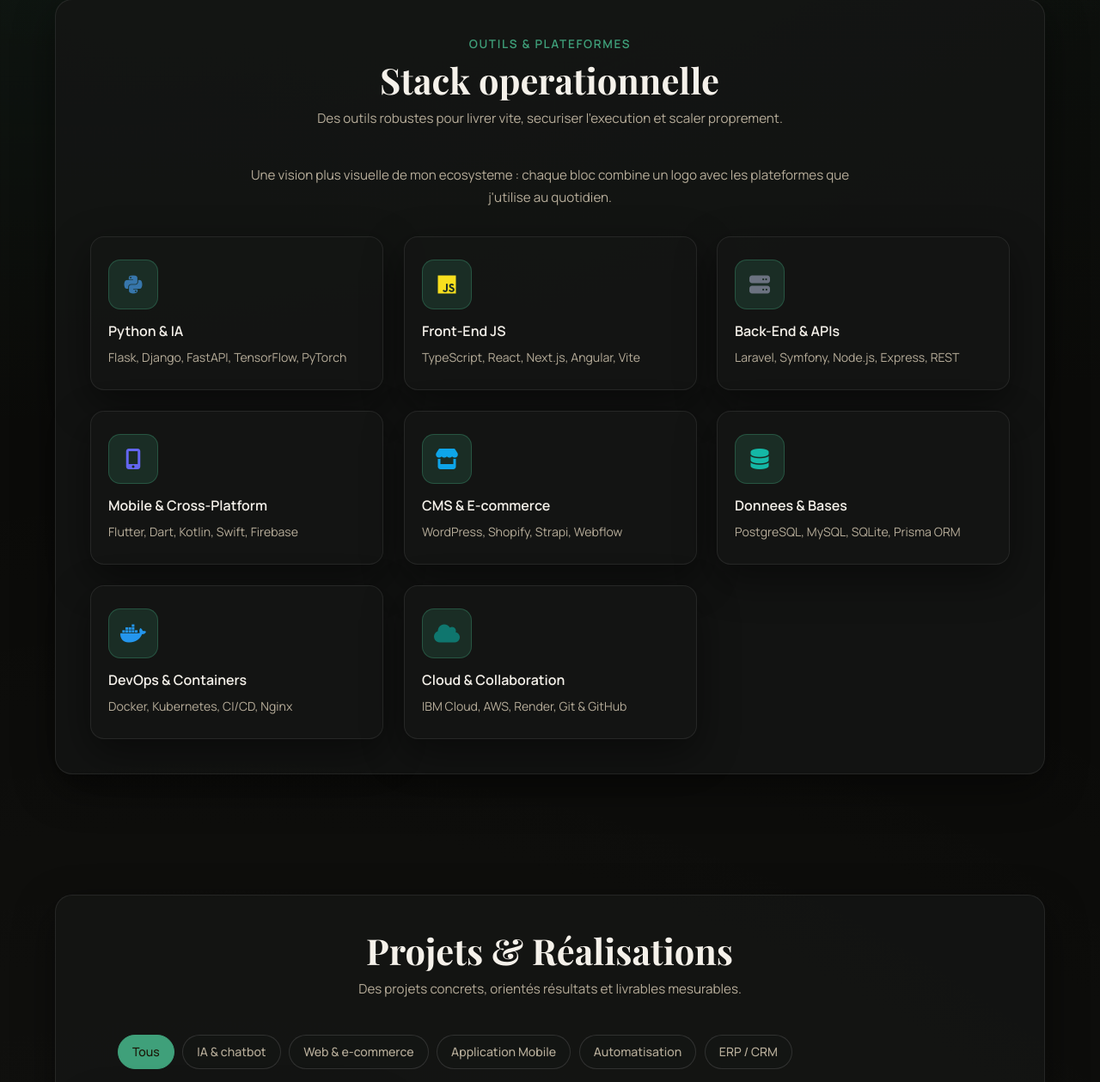
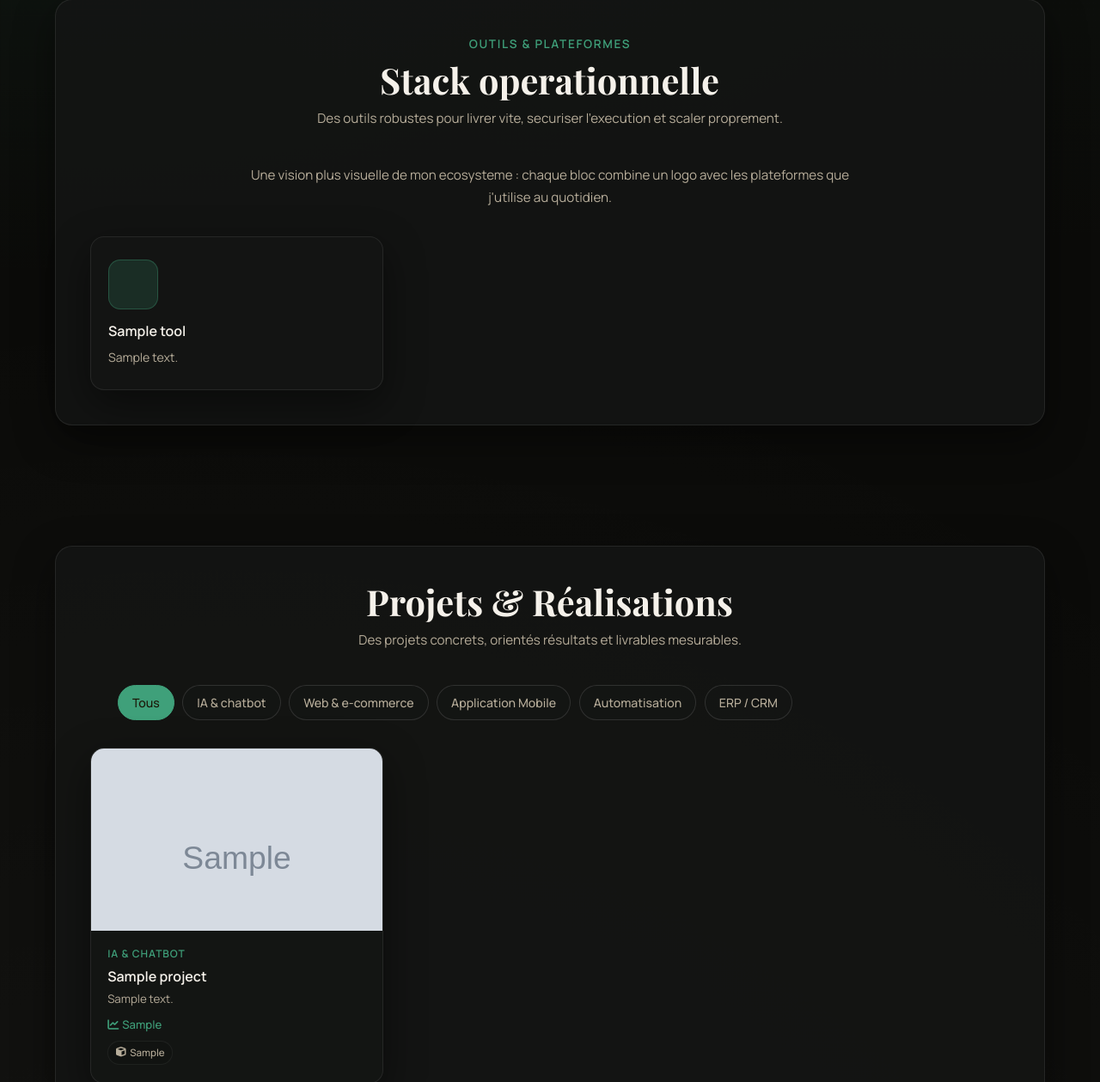
Before and after one commit to OmarDevIa/portfolio, a Django app: page / in a window 1280 px wide; the page is wider, and only the part inside the window is pictured. Shown: the part 1727-2986 px from the top of that part at 86% size. Run offline with Django 5.2, Linux system fonts and the light colour scheme; tables that the repository leaves empty hold one stand-in row (values such as "Sample post"); grey boxes marked "Sample" are stand-in pictures.

Commit message:
Make tools section dynamic

```diff
--- a/portfolio/models.py
+++ b/portfolio/models.py
@@ -189,7 +189,7 @@ class Skill(models.Model):
 
 class Tool(models.Model):
     icon = models.CharField(_('icône'), max_length=60)
-    icon_class = models.CharField(_('classe CSS'), max_length=40, help_text=_("Classe CSS couleur ex: icon-python"))
+    icon_class = models.CharField(_('classe CSS'), max_length=40, help_text=_('Couleur hexa ex: #3776ab'))
     title = models.CharField(_('titre'), max_length=80)
     description = models.TextField(_('description'))
     order = models.PositiveSmallIntegerField(_('ordre'), default=0)
--- a/portfolio/templates/portfolio/home.html
+++ b/portfolio/templates/portfolio/home.html
@@ -156,62 +156,17 @@
                 Une vision plus visuelle de mon ecosysteme : chaque bloc combine un logo avec les plateformes que j'utilise au quotidien.
             </div>
             <div class="row g-4 tools-grid">
+                {% for tool in tools %}
                 <div class="col-lg-4 col-md-6">
                     <div class="tool-card tool-card--full reveal">
-                        <div class="tool-icon"><i class="fa-brands fa-python" style="color:#3776ab"></i></div>
-                        <h6>Python & IA</h6>
-                        <p>Flask, Django, FastAPI, TensorFlow, PyTorch</p>
+                        <div class="tool-icon">
+                            <i class="{{ tool.icon }}" style="color: {{ tool.icon_class|default:'#3fa07a' }}"></i>
+                        </div>
+                        <h6>{{ tool.title }}</h6>
+                        <p>{{ tool.description }}</p>
                     </div>
                 </div>
-                <div class="col-lg-4 col-md-6">
-                    <div class="tool-card tool-card--full reveal">
-                        <div class="tool-icon"><i class="fa-brands fa-js" style="color:#f7df1e"></i></div>
-                        <h6>Front-End JS</h6>
-                        <p>TypeScript, React, Next.js, Angular, Vite</p>
-                    </div>
-                </div>
-                <div class="col-lg-4 col-md-6">
-                    <div class="tool-card tool-card--full reveal">
-                        <div class="tool-icon"><i class="fa-solid fa-server" style="color:#6b7280"></i></div>
-                        <h6>Back-End & APIs</h6>
-                        <p>Laravel, Symfony, Node.js, Express, REST</p>
-                    </div>
-                </div>
-                <div class="col-lg-4 col-md-6">
-                    <div class="tool-card tool-card--full reveal">
-                        <div class="tool-icon"><i class="fa-solid fa-mobile-screen-button" style="color:#6366f1"></i></div>
-                        <h6>Mobile & Cross-Platform</h6>
-                        <p>Flutter, Dart, Kotlin, Swift, Firebase</p>
-                    </div>
-                </div>
-                <div class="col-lg-4 col-md-6">
-                    <div class="tool-card tool-card--full reveal">
-                        <div class="tool-icon"><i class="fa-solid fa-store" style="color:#0ea5e9"></i></div>
-                        <h6>CMS & E-commerce</h6>
-                        <p>WordPress, Shopify, Strapi, Webflow</p>
-                    </div>
-                </div>
-                <div class="col-lg-4 col-md-6">
-                    <div class="tool-card tool-card--full reveal">
-                        <div class="tool-icon"><i class="fa-solid fa-database" style="color:#14b8a6"></i></div>
-                        <h6>Donnees & Bases</h6>
-                        <p>PostgreSQL, MySQL, SQLite, Prisma ORM</p>
-                    </div>
-                </div>
-                <div class="col-lg-4 col-md-6">
-                    <div class="tool-card tool-card--full reveal">
-                        <div class="tool-icon"><i class="fa-brands fa-docker" style="color:#2496ed"></i></div>
-                        <h6>DevOps & Containers</h6>
-                        <p>Docker, Kubernetes, CI/CD, Nginx</p>
-                    </div>
-                </div>
-                <div class="col-lg-4 col-md-6">
-                    <div class="tool-card tool-card--full reveal">
-                        <div class="tool-icon"><i class="fa-solid fa-cloud" style="color:#0f766e"></i></div>
-                        <h6>Cloud & Collaboration</h6>
-                        <p>IBM Cloud, AWS, Render, Git & GitHub</p>
-                    </div>
-                </div>
+                {% endfor %}
             </div>
         </div>
     </div>
--- a/static/css/style.css
+++ b/static/css/style.css
@@ -531,7 +531,7 @@ ul, li { list-style: none; }
     display: inline-flex; align-items: center; justify-content: center;
     margin: 0;
     font-size: 1.5rem;
-    color: #1b1405;
+    color: var(--accent);
     background: rgba(63,160,122,0.18);
     border: 1px solid rgba(63,160,122,0.35);
 }
```
Also changed, not shown: portfolio/management/commands/seed_portfolio.py (+8 -4 lines), portfolio/management/commands/seed_tools.py (added, +31 -0 lines).
